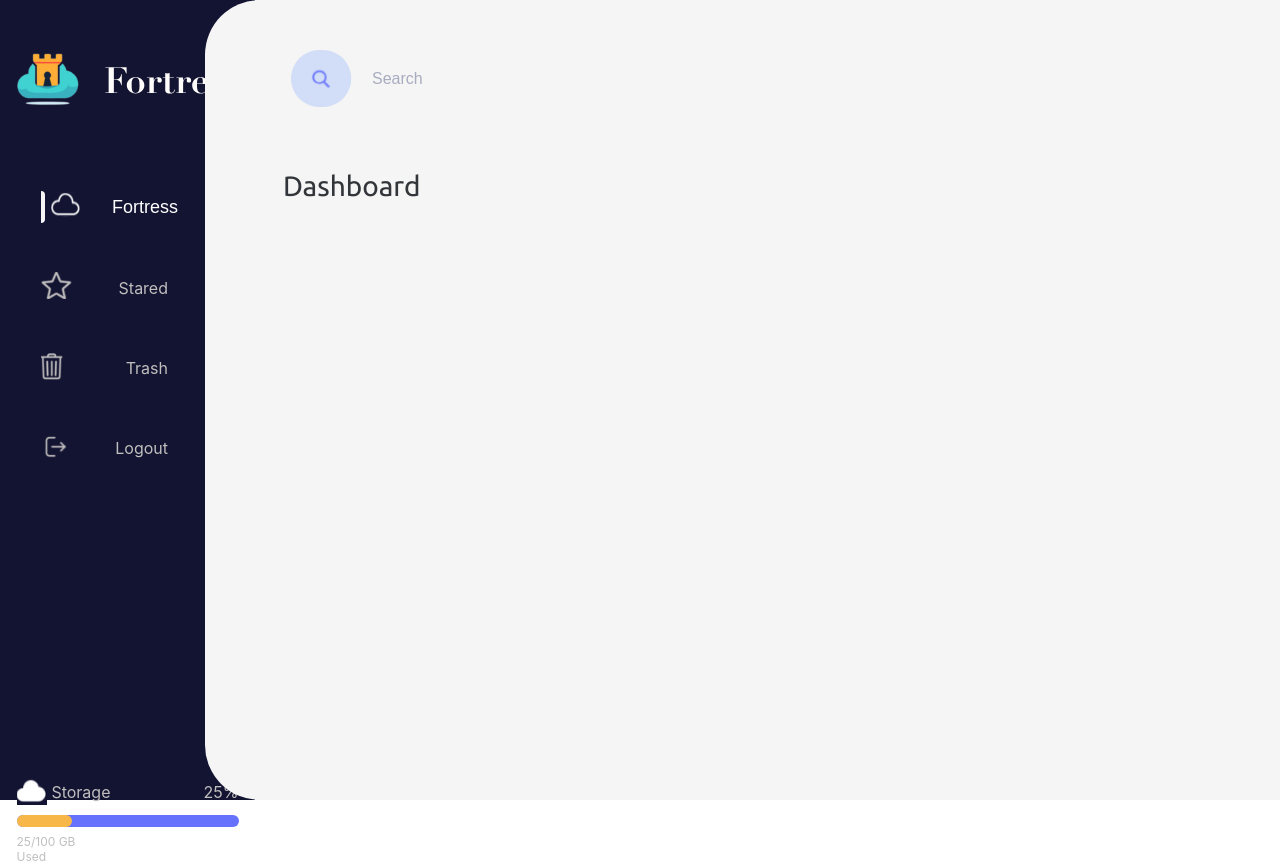
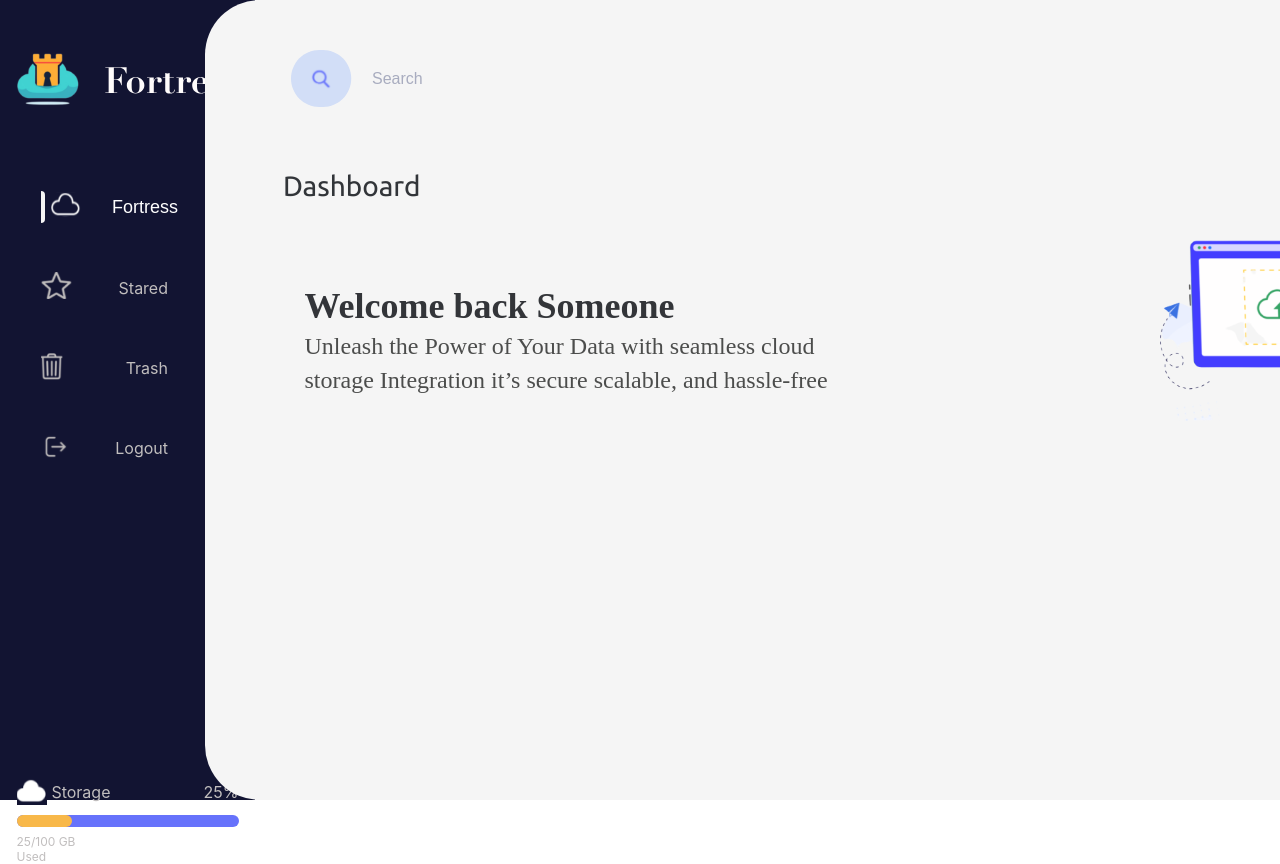
Before and after one commit to EL-Gazoly/FileFortress, a React (Create React App) app in the folder frontend/: page /dashboard in a window 1280 px wide. Shown: the top 864 px of the page. Built offline with nearby package versions, Linux system fonts and the light colour scheme; a web font is replaced by a local one.

Commit message:
added the third row

```diff
--- a/frontend/src/components/DashboardRight/DashboardRight.css
+++ b/frontend/src/components/DashboardRight/DashboardRight.css
@@ -143,8 +143,62 @@ html{
 
     font-family: 'Tilt Neon', sans-serif;
     font-weight: 400;
-    font-size: 21px;
+    font-size: 20px;
     line-height: 26px;
 
     color: #ffffff;
 }
+
+.dashboard-right-third-row{
+    width: 1340px;
+    height: 214px;
+
+    margin-top: 28px;
+
+    display: flex;
+    flex-direction: row;
+    align-items: center;
+    justify-content: space-between;
+}
+
+.dashboard-right-third-row-right-side{
+    width: 562px;
+    height: 127px;
+
+    display: flex;
+    flex-direction: column;
+    align-items: flex-start;
+    justify-content: space-between;
+
+}
+
+.dashboard-right-third-row-right-side-title{
+    width: 370px;
+    height: 46px;
+
+    font-family: 'Linotype Didot';
+    font-size: 36px;
+    font-style: normal;
+    font-weight: 700;
+    line-height:  46px;
+
+    color: #333539  ;
+
+}
+
+.dashboard-right-third-row-right-side-subtitle{
+    width: 562px;
+    height: 84px;
+
+    font-family: 'Tanseek Modern Pro Arabic';
+    font-size: 24px;
+    font-style: normal;
+    font-weight: 400;
+    line-height:  34px;
+
+    color: #4C4D4C  ;
+}
+
+.dashboard-right-third-row-left-side{
+    margin-right: 147px ;
+}
--- a/frontend/src/components/DashboardRight/DashboardRight.jsx
+++ b/frontend/src/components/DashboardRight/DashboardRight.jsx
@@ -2,6 +2,7 @@ import React, {useRef} from 'react'
 import './DashboardRight.css'
 import searchLogo from '../../assets/searchLogo.svg'
 import uploadLogo from '../../assets/uploadLogo.svg'
+import personUpload from '../../assets/personUpload.svg'
 // import helpLogo from '../../assets/helpLogo.svg'
 const DashboardRight = () => {
   const searchRef = useRef(null)
@@ -41,6 +42,20 @@ const DashboardRight = () => {
                   <img src={uploadLogo} alt="upload" />
              </button>
       </div>
+
+      <div className="dashboard-right-third-row">
+        <div className="dashboard-right-third-row-right-side">
+          <div className="dashboard-right-third-row-right-side-title">
+          Welcome back Someone
+          </div>
+          <div className="dashboard-right-third-row-right-side-subtitle">
+          Unleash the Power of Your Data with seamless cloud storage Integration it’s secure scalable, and hassle-free
+          </div>
+        </div>
+        <div className="dashboard-right-third-row-left-side">
+          <img src={personUpload} alt="person" />
+        </div>
+      </div>
     </div>
   )
 }
```
Also changed, not shown: frontend/src/assets/personUpload.svg (added).
